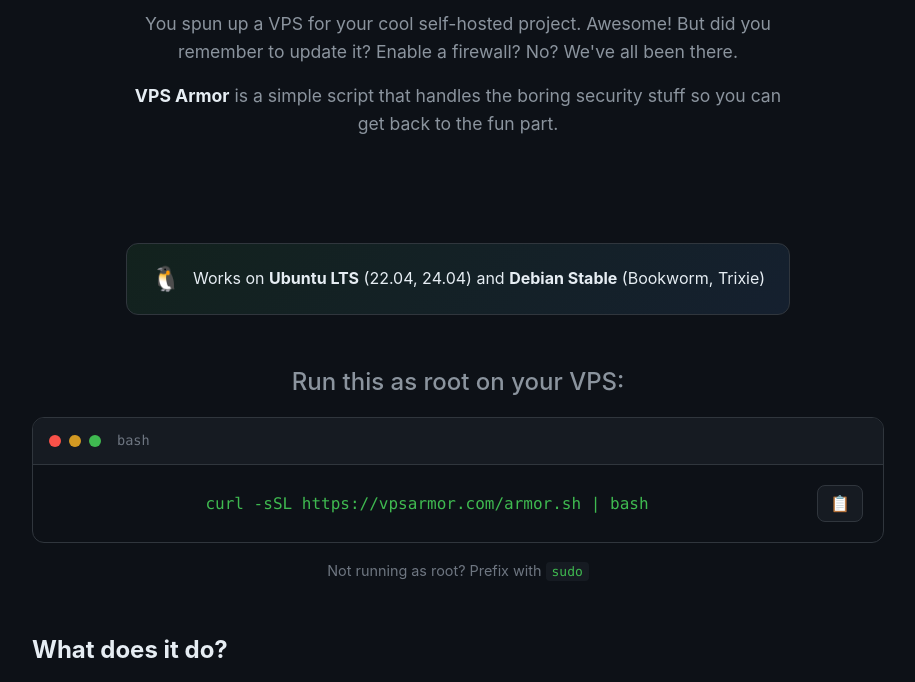
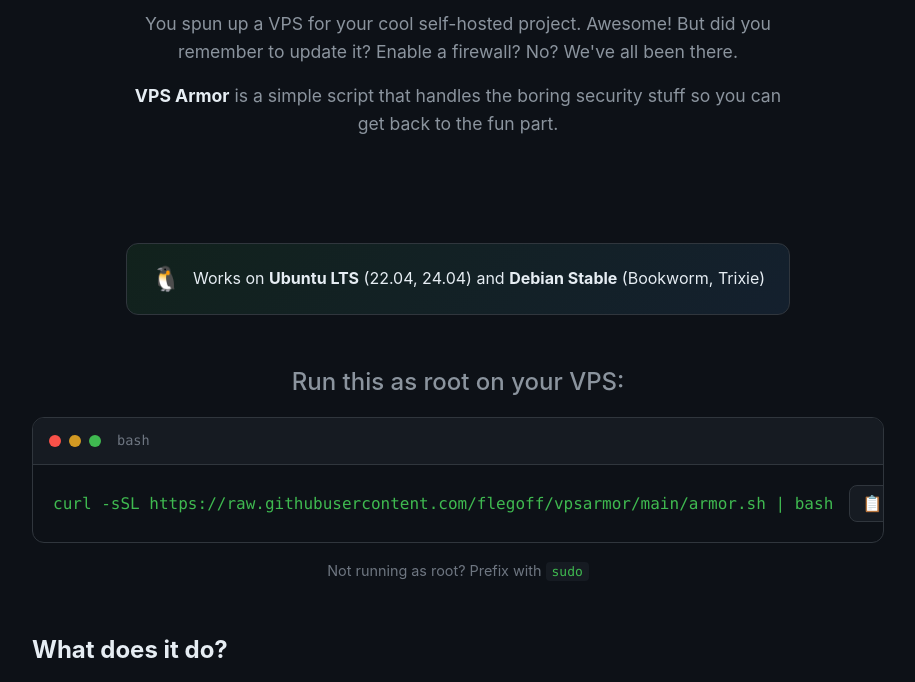
Before and after one commit to flegoff/vpsarmor, a plain HTML site: page index.html in a window 1280 px wide. Shown: the part 385-1067 px from the top of the page, without its empty margins (182-1097 px from the left). Drawn offline with Linux system fonts and the light colour scheme.

Commit message:
Use GitHub raw URL for install command

```diff
--- a/index.html
+++ b/index.html
@@ -44,7 +44,7 @@
                     <span class="terminal-title">bash</span>
                 </div>
                 <div class="terminal-body">
-                    <code id="command">curl -sSL https://vpsarmor.com/armor.sh | bash</code>
+                    <code id="command">curl -sSL https://raw.githubusercontent.com/flegoff/vpsarmor/main/armor.sh | bash</code>
                     <button class="copy-btn" onclick="copyCommand()" title="Copy to clipboard">
                         <span id="copy-icon">📋</span>
                     </button>
```
